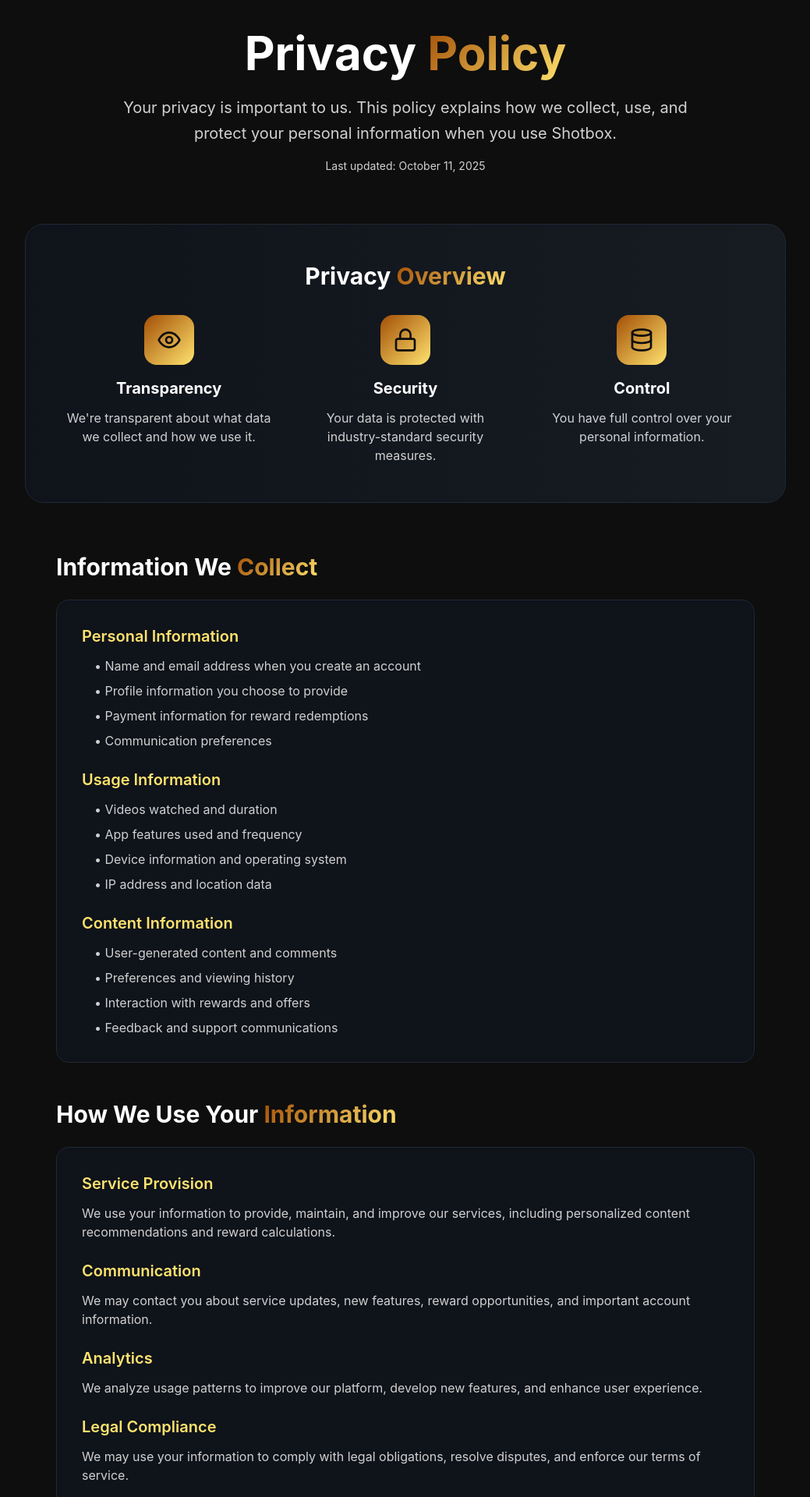
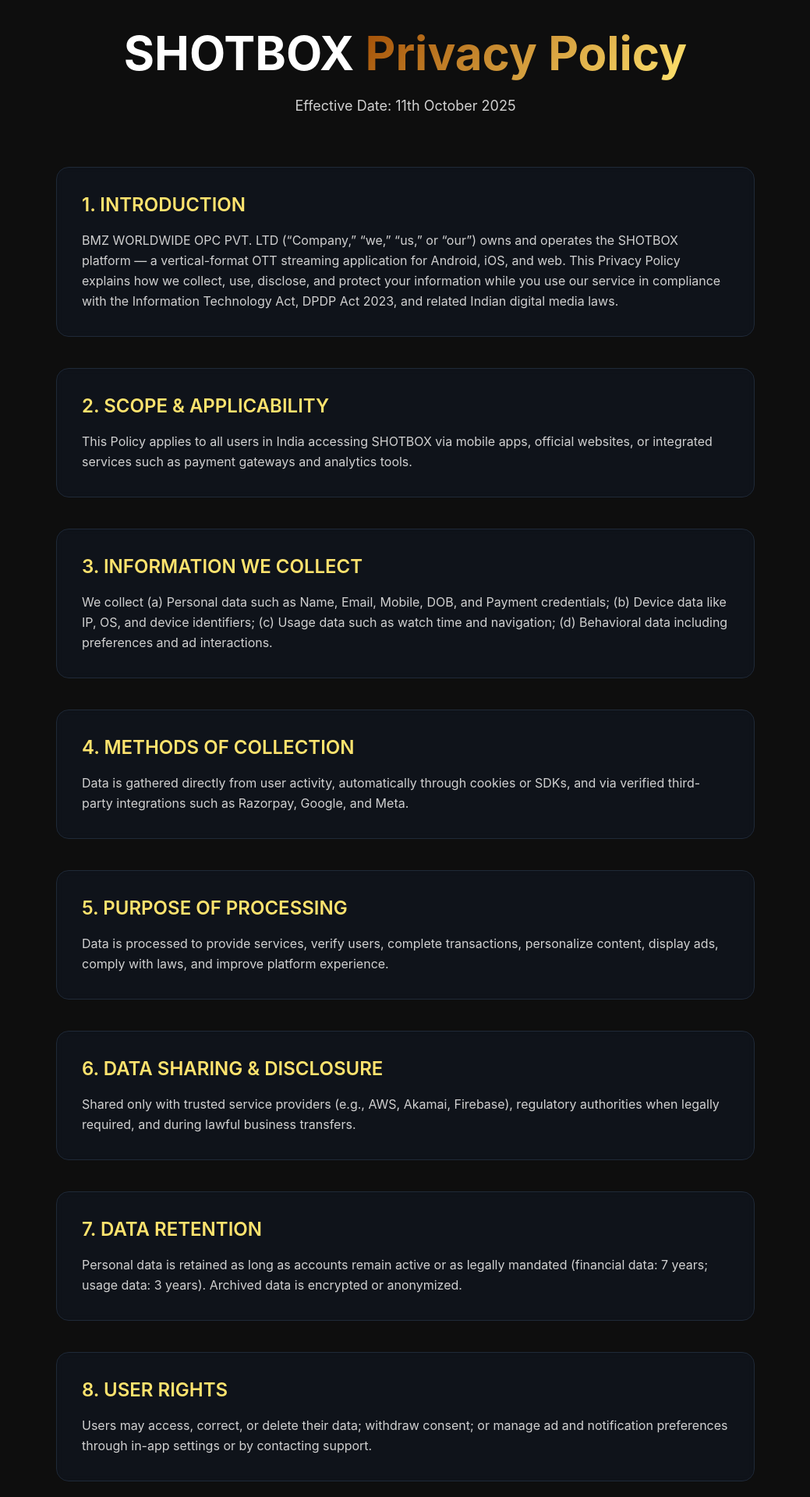
Before and after one commit to csboy0/APP_DOWNLOADING_LANDING_PAGE, a React (Create React App) app: page /privacy in a window 1280 px wide. Shown: the part 160-2080 px from the top of the page at 78% size, without its empty margins (120-1159 px from the left). Built offline with nearby package versions, Linux system fonts and the light colour scheme.

Commit message:
pp updated

```diff
--- a/src/pages/PrivacyPolicy.js
+++ b/src/pages/PrivacyPolicy.js
@@ -1,7 +1,7 @@
-import React from 'react';
-import { motion } from 'framer-motion';
-import { ArrowLeft, Shield, Eye, Lock, Database, Mail } from 'lucide-react';
-import { Link } from 'react-router-dom';
+import React from "react";
+import { motion } from "framer-motion";
+import { ArrowLeft, Shield, Mail } from "lucide-react";
+import { Link } from "react-router-dom";
 
 const PrivacyPolicy = () => {
   return (
@@ -17,7 +17,9 @@ const PrivacyPolicy = () => {
           <div className="flex items-center justify-between">
             <Link to="/" className="flex items-center space-x-3 group">
               <ArrowLeft className="w-5 h-5 text-primary group-hover:text-accent transition-colors duration-300" />
-              <span className="text-primary group-hover:text-accent transition-colors duration-300">Back to Home</span>
+              <span className="text-primary group-hover:text-accent transition-colors duration-300">
+                Back to Home
+              </span>
             </Link>
             <div className="flex items-center space-x-3">
               <div className="w-10 h-10 bg-gradient-primary rounded-xl flex items-center justify-center">
@@ -33,7 +35,7 @@ const PrivacyPolicy = () => {
 
       {/* Main Content */}
       <main className="w-full max-w-[80%] mx-auto px-4 md:px-6 py-8 md:py-12">
-        {/* Hero Section */}
+        {/* Title */}
         <motion.div
           className="text-center mb-16"
           initial={{ opacity: 0, y: 50 }}
@@ -41,260 +43,124 @@ const PrivacyPolicy = () => {
           transition={{ duration: 0.8, delay: 0.2 }}
         >
           <h1 className="text-4xl lg:text-6xl font-bold mb-6">
-            Privacy{' '}
+            SHOTBOX{" "}
             <span className="bg-gradient-primary bg-clip-text text-transparent">
-              Policy
+              Privacy Policy
             </span>
           </h1>
-          <p className="text-xl text-secondary max-w-3xl mx-auto leading-relaxed">
-            Your privacy is important to us. This policy explains how we collect, use, and protect your personal information when you use Shotbox.
-          </p>
-          <p className="text-sm text-secondary mt-4">
-            Last updated: October 11, 2025
-          </p>
-        </motion.div>
-
-        {/* Quick Overview */}
-        <motion.div
-          className="bg-gradient-to-r from-gray-900/50 to-gray-800/50 backdrop-blur-sm rounded-3xl p-8 lg:p-12 border border-gray-800 mb-16"
-          initial={{ opacity: 0, y: 50 }}
-          animate={{ opacity: 1, y: 0 }}
-          transition={{ duration: 0.8, delay: 0.4 }}
-        >
-          <h2 className="text-3xl font-bold mb-8 text-center">
-            Privacy{' '}
-            <span className="bg-gradient-primary bg-clip-text text-transparent">
-              Overview
-            </span>
-          </h2>
-          <div className="grid md:grid-cols-3 gap-8">
-            <div className="text-center">
-              <div className="w-16 h-16 bg-gradient-primary rounded-2xl flex items-center justify-center mx-auto mb-4">
-                <Eye className="w-8 h-8 text-dark" />
-              </div>
-              <h3 className="text-xl font-bold mb-3 text-white">Transparency</h3>
-              <p className="text-secondary">We're transparent about what data we collect and how we use it.</p>
-            </div>
-            <div className="text-center">
-              <div className="w-16 h-16 bg-gradient-primary rounded-2xl flex items-center justify-center mx-auto mb-4">
-                <Lock className="w-8 h-8 text-dark" />
-              </div>
-              <h3 className="text-xl font-bold mb-3 text-white">Security</h3>
-              <p className="text-secondary">Your data is protected with industry-standard security measures.</p>
-            </div>
-            <div className="text-center">
-              <div className="w-16 h-16 bg-gradient-primary rounded-2xl flex items-center justify-center mx-auto mb-4">
-                <Database className="w-8 h-8 text-dark" />
-              </div>
-              <h3 className="text-xl font-bold mb-3 text-white">Control</h3>
-              <p className="text-secondary">You have full control over your personal information.</p>
-            </div>
-          </div>
+          <p className="text-secondary text-lg">Effective Date: 11th October 2025</p>
         </motion.div>
 
         {/* Policy Sections */}
-        <div className="max-w-4xl mx-auto space-y-12">
-          {/* Information We Collect */}
+        <div className="max-w-4xl mx-auto space-y-10">
+          {[
+            {
+              title: "1. INTRODUCTION",
+              content: `BMZ WORLDWIDE OPC PVT. LTD (“Company,” “we,” “us,” or “our”) owns and operates the SHOTBOX platform — a vertical-format OTT streaming application for Android, iOS, and web. This Privacy Policy explains how we collect, use, disclose, and protect your information while you use our service in compliance with the Information Technology Act, DPDP Act 2023, and related Indian digital media laws.`,
+            },
+            {
+              title: "2. SCOPE & APPLICABILITY",
+              content:
+                "This Policy applies to all users in India accessing SHOTBOX via mobile apps, official websites, or integrated services such as payment gateways and analytics tools.",
+            },
+            {
+              title: "3. INFORMATION WE COLLECT",
+              content:
+                "We collect (a) Personal data such as Name, Email, Mobile, DOB, and Payment credentials; (b) Device data like IP, OS, and device identifiers; (c) Usage data such as watch time and navigation; (d) Behavioral data including preferences and ad interactions.",
+            },
+            {
+              title: "4. METHODS OF COLLECTION",
+              content:
+                "Data is gathered directly from user activity, automatically through cookies or SDKs, and via verified third-party integrations such as Razorpay, Google, and Meta.",
+            },
+            {
+              title: "5. PURPOSE OF PROCESSING",
+              content:
+                "Data is processed to provide services, verify users, complete transactions, personalize content, display ads, comply with laws, and improve platform experience.",
+            },
+            {
+              title: "6. DATA SHARING & DISCLOSURE",
+              content:
+                "Shared only with trusted service providers (e.g., AWS, Akamai, Firebase), regulatory authorities when legally required, and during lawful business transfers.",
+            },
+            {
+              title: "7. DATA RETENTION",
+              content:
+                "Personal data is retained as long as accounts remain active or as legally mandated (financial data: 7 years; usage data: 3 years). Archived data is encrypted or anonymized.",
+            },
+            {
+              title: "8. USER RIGHTS",
+              content:
+                "Users may access, correct, or delete their data; withdraw consent; or manage ad and notification preferences through in-app settings or by contacting support.",
+            },
+            {
+              title: "9. CHILDREN’S PRIVACY",
+              content:
+                "SHOTBOX is not intended for users under 13. Parental consent and data deletion rights apply for minors as per Indian law.",
+            },
+            {
+              title: "10. DATA SECURITY",
+              content:
+                "We implement AES-256 encryption, TLS 1.3, multi-factor authentication, and ISO 27001–certified data centers. Regular security audits ensure data protection.",
+            },
+            {
+              title: "11. INTERNATIONAL TRANSFERS",
+              content:
+                "Limited data may be processed in Singapore and the U.S. under lawful contractual clauses aligned with Section 16 of the DPDP Act, 2023.",
+            },
+            {
+              title: "12. COOKIE POLICY",
+              content:
+                "Cookies and local storage enhance performance and personalization. Users may disable non-essential cookies within app settings.",
+            },
+            {
+              title: "13. GRIEVANCE REDRESSAL",
+              content: `Data Protection Officer (DPO):
+              Email: dpo@shotbox.in | Phone: +91-9967025984 (10 AM–6 PM IST)
+              BMZ WORLDWIDE OPC PVT. LTD, Office No. 90, First Floor, Om Heera Panna Mall, Oshiwara, Andheri West, Mumbai – 400053`,
+            },
+            {
+              title: "14. POLICY UPDATES",
+              content:
+                "SHOTBOX may update this Policy for legal or technical reasons. Material updates will be notified via app alerts or registered email.",
+            },
+            {
+              title: "15. GOVERNING LAW",
+              content:
+                "This Policy is governed by the laws of India, and all disputes fall under the exclusive jurisdiction of Mumbai, Maharashtra.",
+            },
+          ].map((section, index) => (
             <motion.section
+              key={index}
               initial={{ opacity: 0, y: 50 }}
               animate={{ opacity: 1, y: 0 }}
-            transition={{ duration: 0.8, delay: 0.6 }}
+              transition={{ duration: 0.7, delay: index * 0.1 }}
+              className="bg-gray-900/50 backdrop-blur-sm rounded-2xl p-8 border border-gray-800"
             >
-            <h2 className="text-3xl font-bold mb-6 text-white">
-              Information We{' '}
-              <span className="bg-gradient-primary bg-clip-text text-transparent">
-                Collect
-              </span>
-            </h2>
-            <div className="bg-gray-900/50 backdrop-blur-sm rounded-2xl p-8 border border-gray-800">
-              <div className="space-y-6">
-                <div>
-                  <h3 className="text-xl font-semibold mb-3 text-primary">Personal Information</h3>
-                  <ul className="text-secondary space-y-2 ml-4">
-                    <li>• Name and email address when you create an account</li>
-                    <li>• Profile information you choose to provide</li>
-                    <li>• Payment information for reward redemptions</li>
-                    <li>• Communication preferences</li>
-                  </ul>
-                </div>
-                <div>
-                  <h3 className="text-xl font-semibold mb-3 text-primary">Usage Information</h3>
-                  <ul className="text-secondary space-y-2 ml-4">
-                    <li>• Videos watched and duration</li>
-                    <li>• App features used and frequency</li>
-                    <li>• Device information and operating system</li>
-                    <li>• IP address and location data</li>
-                  </ul>
-                </div>
-                <div>
-                  <h3 className="text-xl font-semibold mb-3 text-primary">Content Information</h3>
-                  <ul className="text-secondary space-y-2 ml-4">
-                    <li>• User-generated content and comments</li>
-                    <li>• Preferences and viewing history</li>
-                    <li>• Interaction with rewards and offers</li>
-                    <li>• Feedback and support communications</li>
-                  </ul>
-                </div>
-              </div>
-            </div>
+              <h2 className="text-2xl font-semibold mb-4 text-primary">{section.title}</h2>
+              <p className="text-secondary leading-relaxed whitespace-pre-line">
+                {section.content}
+              </p>
             </motion.section>
+          ))}
 
-          {/* How We Use Information */}
+          {/* Contact Section */}
           <motion.section
+            className="text-center mt-16"
             initial={{ opacity: 0, y: 50 }}
             animate={{ opacity: 1, y: 0 }}
-            transition={{ duration: 0.8, delay: 0.8 }}
+            transition={{ duration: 0.8, delay: 1.5 }}
           >
-            <h2 className="text-3xl font-bold mb-6 text-white">
-              How We Use Your{' '}
-              <span className="bg-gradient-primary bg-clip-text text-transparent">
-                Information
-              </span>
-            </h2>
             <div className="bg-gray-900/50 backdrop-blur-sm rounded-2xl p-8 border border-gray-800">
-              <div className="space-y-6">
-                <div>
-                  <h3 className="text-xl font-semibold mb-3 text-primary">Service Provision</h3>
-                  <p className="text-secondary">We use your information to provide, maintain, and improve our services, including personalized content recommendations and reward calculations.</p>
-                </div>
-                <div>
-                  <h3 className="text-xl font-semibold mb-3 text-primary">Communication</h3>
-                  <p className="text-secondary">We may contact you about service updates, new features, reward opportunities, and important account information.</p>
-                </div>
-                <div>
-                  <h3 className="text-xl font-semibold mb-3 text-primary">Analytics</h3>
-                  <p className="text-secondary">We analyze usage patterns to improve our platform, develop new features, and enhance user experience.</p>
-                </div>
-                <div>
-                  <h3 className="text-xl font-semibold mb-3 text-primary">Legal Compliance</h3>
-                  <p className="text-secondary">We may use your information to comply with legal obligations, resolve disputes, and enforce our terms of service.</p>
-                </div>
-              </div>
-            </div>
-          </motion.section>
-
-          {/* Data Sharing */}
-          <motion.section
-            initial={{ opacity: 0, y: 50 }}
-            animate={{ opacity: 1, y: 0 }}
-            transition={{ duration: 0.8, delay: 1 }}
-          >
-            <h2 className="text-3xl font-bold mb-6 text-white">
-              Information{' '}
-              <span className="bg-gradient-primary bg-clip-text text-transparent">
-                Sharing
-              </span>
-            </h2>
-            <div className="bg-gray-900/50 backdrop-blur-sm rounded-2xl p-8 border border-gray-800">
-              <div className="space-y-6">
-                <div>
-                  <h3 className="text-xl font-semibold mb-3 text-primary">We Do NOT Sell Your Data</h3>
-                  <p className="text-secondary">We never sell, rent, or trade your personal information to third parties for marketing purposes.</p>
-                </div>
-                <div>
-                  <h3 className="text-xl font-semibold mb-3 text-primary">Service Providers</h3>
-                  <p className="text-secondary">We may share information with trusted service providers who help us operate our platform, such as payment processors and analytics services.</p>
-                </div>
-                <div>
-                  <h3 className="text-xl font-semibold mb-3 text-primary">Legal Requirements</h3>
-                  <p className="text-secondary">We may disclose information when required by law, court order, or to protect our rights and the safety of our users.</p>
-                </div>
-                <div>
-                  <h3 className="text-xl font-semibold mb-3 text-primary">Business Transfers</h3>
-                  <p className="text-secondary">In the event of a merger or acquisition, user information may be transferred as part of the business assets.</p>
-                </div>
-              </div>
-            </div>
-          </motion.section>
-
-          {/* Data Security */}
-          <motion.section
-            initial={{ opacity: 0, y: 50 }}
-            animate={{ opacity: 1, y: 0 }}
-            transition={{ duration: 0.8, delay: 1.2 }}
-          >
-            <h2 className="text-3xl font-bold mb-6 text-white">
-              Data{' '}
-              <span className="bg-gradient-primary bg-clip-text text-transparent">
-                Security
-              </span>
-            </h2>
-            <div className="bg-gray-900/50 backdrop-blur-sm rounded-2xl p-8 border border-gray-800">
-              <div className="space-y-6">
-                <div>
-                  <h3 className="text-xl font-semibold mb-3 text-primary">Encryption</h3>
-                  <p className="text-secondary">All data transmission is encrypted using industry-standard SSL/TLS protocols.</p>
-                </div>
-                <div>
-                  <h3 className="text-xl font-semibold mb-3 text-primary">Secure Storage</h3>
-                  <p className="text-secondary">Personal information is stored in secure, encrypted databases with restricted access.</p>
-                </div>
-                <div>
-                  <h3 className="text-xl font-semibold mb-3 text-primary">Access Controls</h3>
-                  <p className="text-secondary">Only authorized personnel have access to user data, and access is logged and monitored.</p>
-                </div>
-                <div>
-                  <h3 className="text-xl font-semibold mb-3 text-primary">Regular Audits</h3>
-                  <p className="text-secondary">We regularly audit our security practices and update them to meet industry standards.</p>
-                </div>
-              </div>
-            </div>
-          </motion.section>
-
-          {/* Your Rights */}
-          <motion.section
-            initial={{ opacity: 0, y: 50 }}
-            animate={{ opacity: 1, y: 0 }}
-            transition={{ duration: 0.8, delay: 1.4 }}
-          >
-            <h2 className="text-3xl font-bold mb-6 text-white">
-              Your{' '}
-              <span className="bg-gradient-primary bg-clip-text text-transparent">
-                Rights
-              </span>
-            </h2>
-            <div className="bg-gray-900/50 backdrop-blur-sm rounded-2xl p-8 border border-gray-800">
-              <div className="space-y-6">
-                <div>
-                  <h3 className="text-xl font-semibold mb-3 text-primary">Access and Portability</h3>
-                  <p className="text-secondary">You can request a copy of your personal data and export it in a portable format.</p>
-                </div>
-                <div>
-                  <h3 className="text-xl font-semibold mb-3 text-primary">Correction</h3>
-                  <p className="text-secondary">You can update or correct your personal information at any time through your account settings.</p>
-                </div>
-                <div>
-                  <h3 className="text-xl font-semibold mb-3 text-primary">Deletion</h3>
-                  <p className="text-secondary">You can request deletion of your account and associated data at any time.</p>
-                </div>
-                <div>
-                  <h3 className="text-xl font-semibold mb-3 text-primary">Opt-out</h3>
-                  <p className="text-secondary">You can opt out of marketing communications while still receiving essential service updates.</p>
-                </div>
-              </div>
-            </div>
-          </motion.section>
-
-          {/* Contact Information */}
-          <motion.section
-            className="text-center"
-            initial={{ opacity: 0, y: 50 }}
-            animate={{ opacity: 1, y: 0 }}
-            transition={{ duration: 0.8, delay: 1.6 }}
-          >
-            <h2 className="text-3xl font-bold mb-6 text-white">
-              Contact{' '}
-              <span className="bg-gradient-primary bg-clip-text text-transparent">
-                Us
-              </span>
-            </h2>
-            <div className="bg-gray-900/50 backdrop-blur-sm rounded-2xl p-8 border border-gray-800">
-              <p className="text-secondary mb-6">
-                If you have any questions about this Privacy Policy or our data practices, please contact us:
+              <p className="text-secondary mb-4">
+                For any questions about this Privacy Policy, contact our team:
               </p>
               <div className="flex items-center justify-center space-x-3">
                 <Mail className="w-5 h-5 text-primary" />
-                <a href="mailto:support@shotbox.in" className="text-primary hover:text-accent transition-colors duration-300">
+                <a
+                  href="mailto:support@shotbox.in"
+                  className="text-primary hover:text-accent transition-colors duration-300"
+                >
                   support@shotbox.in
                 </a>
               </div>
@@ -302,8 +168,6 @@ const PrivacyPolicy = () => {
           </motion.section>
         </div>
       </main>
-
-      {/* Global Footer is rendered by App.js */}
     </div>
   );
 };
```
Lines whose indentation alone changed are shown as unchanged.
